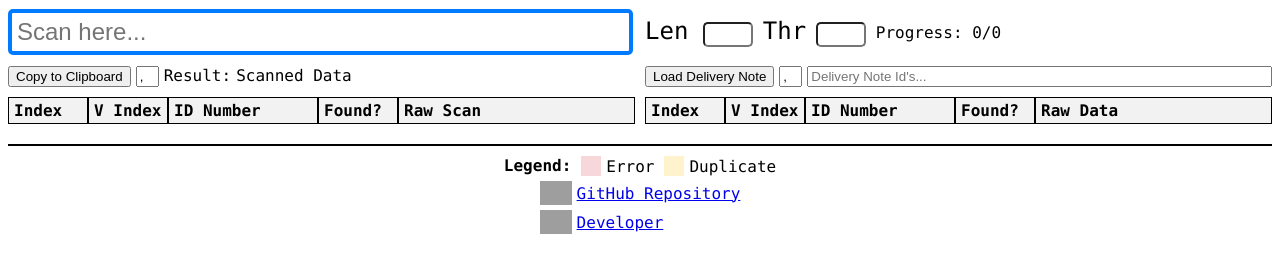
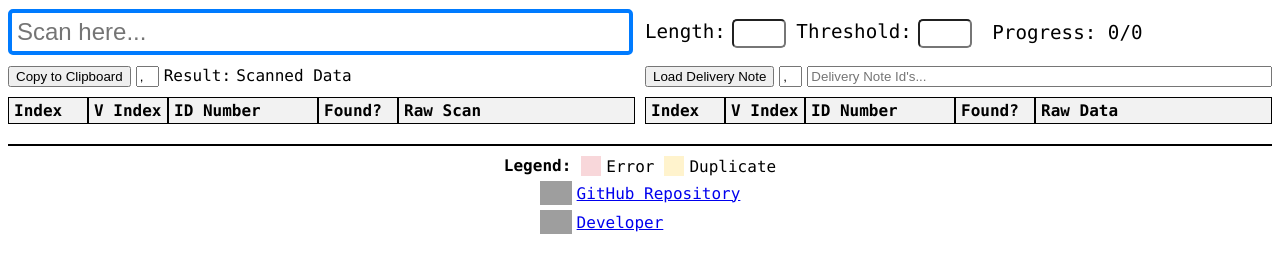
Before and after one commit to NRG-Drink/verwo-logistics-scan-me, a plain HTML site: page index.html in a window 1280 px wide. Drawn offline with Linux system fonts and the light colour scheme; grey boxes are pictures that could not be loaded.

Commit message:
feat: styling and text

```diff
--- a/index.html
+++ b/index.html
@@ -52,15 +52,14 @@
             <div>
                 <div class="header delivery-note-header">
                     <div>
-                        <span>Len</span>
+                        <span class="delivery-note-input">Length:</span>
                         <input id="input-id-number-length" type="number" class="input-number">
                     </div>
                     <div>
-                        <span>Thr</span>
+                        <span class="delivery-note-input">Threshold:</span>
                         <input id="input-scan-threshold" type="number" class="input-number">
                     </div>
                     <span id="delivery-note-progress">Progress: 0/0</span>
-                    <!-- <span class="delivery-note-title">Delivery Note Section</span> -->
                 </div>
 
                 <div class="delivery-note-menu menu">
--- a/script.js
+++ b/script.js
@@ -271,11 +271,11 @@ const updateIsFound = () => {
         const deliveryNoteEntry = validDeliveryNoteResults.find(e => e.idNumber === scan.idNumber);
         if (deliveryNoteEntry) {
             deliveryNoteEntry.isFound = true;
-            scan.isFound = true; // Update the scan result as well
+            scan.isFound = true;
             continue;
         }
 
-        scan.isFound = false; // Update the scan result as well
+        scan.isFound = false;
     }
 }
 
--- a/styles.css
+++ b/styles.css
@@ -31,10 +31,7 @@ td:last-child {
   display: flex;
   align-items: center;
   height: 3rem;
-
-  & :first-child {
-    font-size: 1.5rem;
-  }
+  font-size: 1.5rem;
 }
 
 .menu {
@@ -50,6 +47,7 @@ td:last-child {
   width: calc(100% - 20px);
   padding: 5px;
   border-radius: 5px;
+  font-size: 1.5rem;
 }
 
 #scan-input:focus {
@@ -65,8 +63,6 @@ td:last-child {
   display: grid;
   grid-template-columns: auto auto auto 1fr;
   gap: 5px;
-  /* margin-top: 10px; */
-  /* margin-bottom: 10px; */
 }
 
 #data-table {
@@ -93,9 +89,16 @@ td:last-child {
   gap: 10px;
 }
 
+.delivery-note-input {
+  font-size: 1.2rem;
+  margin-right: -08px;
+  padding: 0px;
+}
+
 .input-number {
   width: 40px;
-  padding: 3px;
+  margin: 0px;
+  padding: 5px;
   border-radius: 5px;
 }
 
@@ -103,6 +106,11 @@ td:last-child {
   border-color: #f83333;
   background-color: #f0f0f0;
   cursor: not-allowed;
+}
+
+#delivery-note-progress {
+  font-size: 1.2rem;
+  margin-left: 10px;
 }
 
 .delivery-note-menu {
```
